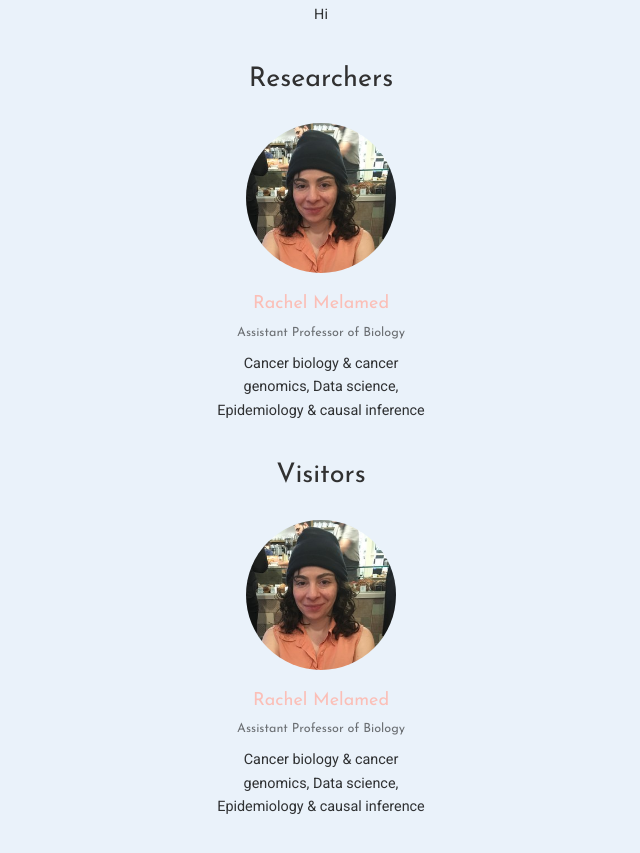
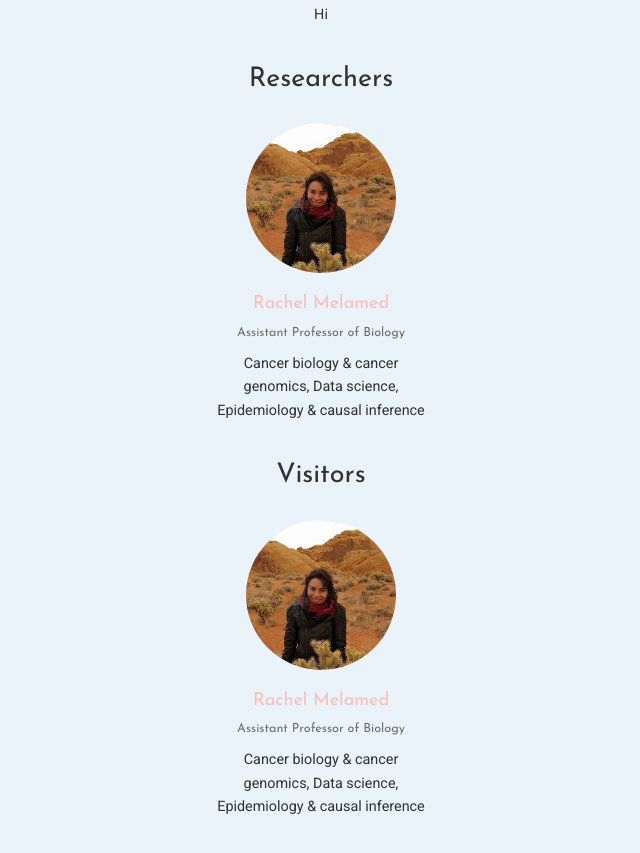
Before and after one commit to RDMelamed/RDmelamed.github.io, a plain HTML site: page people2/index.html in a window 1280 px wide. Shown: the part 699-1552 px from the top of the page, without its empty margins (319-959 px from the left). Drawn offline with nearby package versions, Linux system fonts and the light colour scheme; some packages are replaced by stand-ins of ours; no server answers; some icons are missing.

Commit message:
rebuilding site Wed Apr 22 15:04:36 EDT 2020

```diff
--- a/people2/index.html
+++ b/people2/index.html
@@ -694,7 +694,7 @@
 
 
 
-      <a href="/authors/admin/"><img class="avatar avatar-circle" src="/authors/admin/avatar_huee27132f231de2c1bde519546233cb00_762794_270x270_fill_q90_lanczos_center.jpg" alt="Avatar"></a>
+      <a href="/authors/admin/"><img class="avatar avatar-circle" src="/authors/admin/avatar_hu670df8ed157e0dab8be63dec3d99515c_49177_270x270_fill_q90_lanczos_center.jpg" alt="Avatar"></a>
 
 
     <div class="portrait-title">
@@ -741,7 +741,7 @@
 
 
 
-      <a href="/authors/admin/"><img class="avatar avatar-circle" src="/authors/admin/avatar_huee27132f231de2c1bde519546233cb00_762794_270x270_fill_q90_lanczos_center.jpg" alt="Avatar"></a>
+      <a href="/authors/admin/"><img class="avatar avatar-circle" src="/authors/admin/avatar_hu670df8ed157e0dab8be63dec3d99515c_49177_270x270_fill_q90_lanczos_center.jpg" alt="Avatar"></a>
 
 
     <div class="portrait-title">
```
Also changed, not shown: authors/admin/index.html (+1 -1 lines), index.html (+2 -2 lines), authors/admin/avatar.jpg, authors/admin/avatar_hu670df8ed157e0dab8be63dec3d99515c_49177_270x270_fill_q90_lanczos_center.jpg (added).
